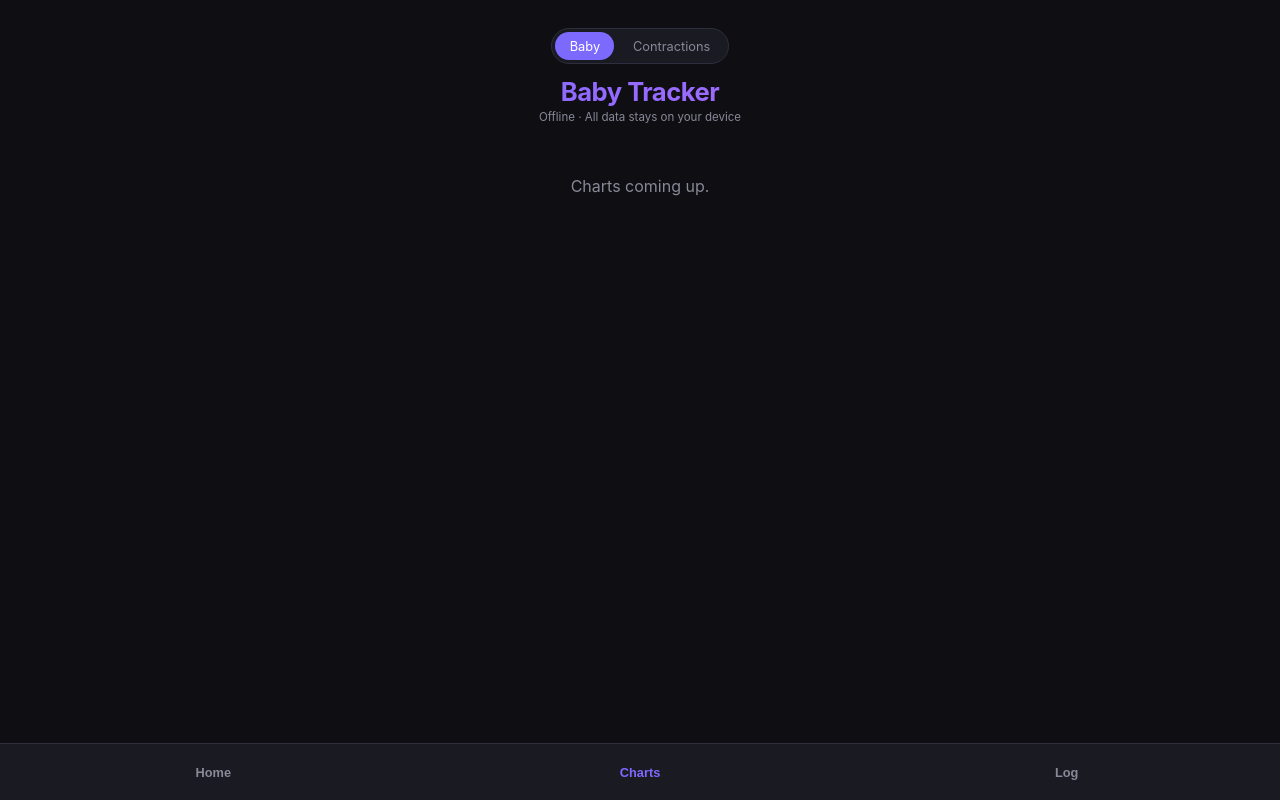
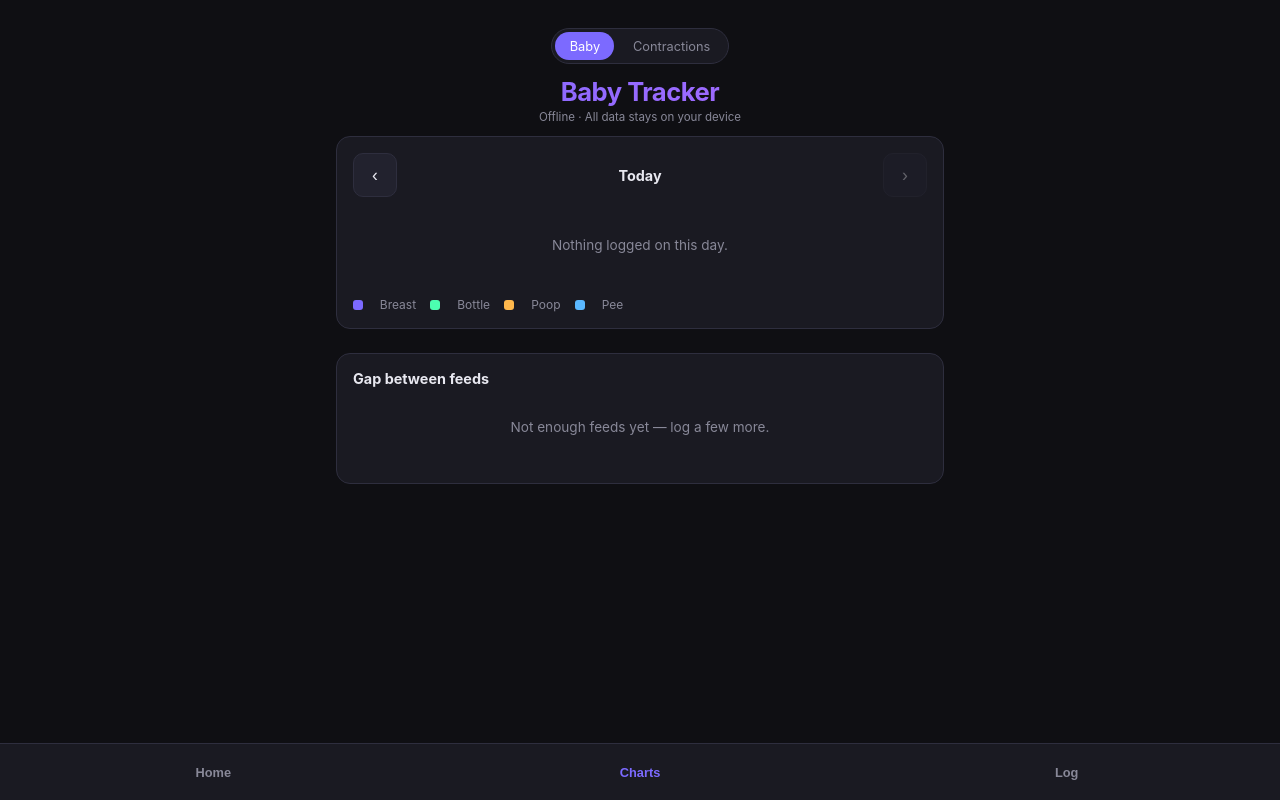
Before and after one commit to gauravprwl14/contraction-tracker, a React (Vite) app: page / in a window 1280 px wide. Both pictures are taken after a click on the tab "Charts". Built offline with nearby package versions, Linux system fonts and the light colour scheme.

Commit message:
feat: add timeline strip and feed gap chart

```diff
--- a/src/features/baby/BabyApp.jsx
+++ b/src/features/baby/BabyApp.jsx
@@ -7,6 +7,7 @@ import { BreastFeedSheet } from './components/BreastFeedSheet';
 import { ExternalFeedSheet } from './components/ExternalFeedSheet';
 import { LogTab } from './components/LogTab';
 import { EditSheet } from './components/EditSheet';
+import { ChartsTab } from './components/ChartsTab';
 import './baby.css';
 
 const TABS = [
@@ -71,7 +72,7 @@ export default function BabyApp() {
           onEdit={(kind, item) => setEditing({ kind, item })}
         />
       )}
-      {tab === 'charts' && <p className="placeholder">Charts coming up.</p>}
+      {tab === 'charts' && <ChartsTab feedStore={feedStore} diaperStore={diaperStore} />}
       {tab === 'log' && (
         <LogTab
           feedStore={feedStore}
--- a/src/features/baby/baby.css
+++ b/src/features/baby/baby.css
@@ -594,3 +594,85 @@
   font-weight: 700;
   cursor: pointer;
 }
+
+/* ---- Charts tab ---- */
+.charts {
+  display: flex;
+  flex-direction: column;
+  gap: 1.5rem;
+}
+
+.chart {
+  background: var(--surface);
+  border: 1px solid var(--border);
+  border-radius: 14px;
+  padding: 1rem;
+}
+
+.chart__head {
+  display: flex;
+  align-items: center;
+  justify-content: space-between;
+  gap: 0.5rem;
+  margin-bottom: 0.5rem;
+}
+
+.chart__nav {
+  min-width: 44px;
+  min-height: 44px;
+  border: 1px solid var(--border);
+  border-radius: 10px;
+  background: var(--surface2);
+  color: var(--text);
+  font-size: 1.1rem;
+  cursor: pointer;
+  transition: opacity 0.15s;
+}
+
+.chart__nav:disabled {
+  opacity: 0.35;
+  cursor: not-allowed;
+}
+
+.chart__title {
+  margin: 0;
+  font-size: 0.9rem;
+  font-weight: 700;
+}
+
+.chart__empty {
+  text-align: center;
+  padding: 2rem 1rem;
+  color: var(--text-muted);
+  font-size: 0.85rem;
+}
+
+.chart__caption {
+  color: var(--text-muted);
+  font-size: 0.75rem;
+  text-align: center;
+  margin: 0.5rem 0 0;
+}
+
+.chart__legend {
+  display: flex;
+  flex-wrap: wrap;
+  align-items: center;
+  gap: 0.4rem 0.9rem;
+  color: var(--text-muted);
+  font-size: 0.75rem;
+  margin: 0.75rem 0 0;
+}
+
+.key {
+  display: inline-block;
+  width: 10px;
+  height: 10px;
+  border-radius: 3px;
+  margin-right: 0.15rem;
+}
+
+.key--accent { background: var(--accent); }
+.key--green { background: var(--green); }
+.key--warn { background: var(--warn); }
+.key--blue { background: #5ab8ff; }
--- /dev/null
+++ b/src/features/baby/components/ChartsTab.jsx
@@ -0,0 +1,21 @@
+import { startOfDay } from '../../../utils/dates';
+import { TimelineStrip } from './charts/TimelineStrip';
+import { FeedGapChart } from './charts/FeedGapChart';
+
+export function ChartsTab({ feedStore, diaperStore }) {
+  // `now` is threaded down from the store's ticking clock instead of calling
+  // Date.now() during render, which react-hooks/purity forbids.
+  const { now } = feedStore;
+
+  return (
+    <div className="charts">
+      <TimelineStrip
+        feeds={feedStore.feeds}
+        diapers={diaperStore.diapers}
+        initialDayStart={startOfDay(now)}
+        now={now}
+      />
+      <FeedGapChart feeds={feedStore.feeds} />
+    </div>
+  );
+}
--- /dev/null
+++ b/src/features/baby/components/charts/FeedGapChart.jsx
@@ -0,0 +1,50 @@
+import { gapsBetweenFeeds } from '../../feedLogic';
+
+const W = 1000;
+const H = 260;
+const PAD = 30;
+
+export function FeedGapChart({ feeds }) {
+  const gaps = gapsBetweenFeeds(feeds).slice(0, 20).reverse(); // oldest left
+  if (gaps.length < 2) {
+    return (
+      <div className="chart">
+        <h3 className="chart__title">Gap between feeds</h3>
+        <p className="chart__empty">Not enough feeds yet — log a few more.</p>
+      </div>
+    );
+  }
+
+  const hours = gaps.map((g) => g / 3600000);
+  const max = Math.max(...hours, 1);
+  const bw = (W - PAD * 2) / hours.length;
+  const y = (h) => H - PAD - (h / max) * (H - PAD * 2);
+  const avg = hours.reduce((s, v) => s + v, 0) / hours.length;
+
+  return (
+    <div className="chart">
+      <h3 className="chart__title">Gap between feeds (hours)</h3>
+      <svg viewBox={`0 0 ${W} ${H}`} width="100%" role="img" aria-label="Hours between feeds">
+        {hours.map((h, i) => (
+          <rect
+            key={i}
+            x={PAD + i * bw + bw * 0.15}
+            y={y(h)}
+            width={bw * 0.7}
+            height={H - PAD - y(h)}
+            rx="3"
+            fill="var(--accent)"
+          >
+            <title>{h.toFixed(1)}h</title>
+          </rect>
+        ))}
+        <line x1={PAD} y1={y(avg)} x2={W - PAD} y2={y(avg)} stroke="var(--green)" strokeWidth="2" strokeDasharray="8 6" />
+        <text x={W - PAD} y={y(avg) - 8} fill="var(--green)" fontSize="18" textAnchor="end">
+          avg {avg.toFixed(1)}h
+        </text>
+        <line x1={PAD} y1={H - PAD} x2={W - PAD} y2={H - PAD} stroke="var(--border)" strokeWidth="2" />
+      </svg>
+      <p className="chart__caption">Oldest on the left · last {hours.length} gaps</p>
+    </div>
+  );
+}
--- /dev/null
+++ b/src/features/baby/components/charts/TimelineStrip.jsx
@@ -0,0 +1,85 @@
+import { useState } from 'react';
+import { startOfDay, addDays, formatDayLabel, DAY_MS } from '../../../../utils/dates';
+import { feedDurationMs } from '../../feedLogic';
+
+const W = 1000;
+const H = 120;
+const TRACK_Y = 46;
+const TRACK_H = 34;
+
+// Fraction of the day, clamped so an entry that started yesterday still renders at 0.
+const frac = (ts, dayStart) => Math.min(1, Math.max(0, (ts - dayStart) / DAY_MS));
+
+export function TimelineStrip({ feeds, diapers, initialDayStart, now }) {
+  // `now` comes from the ticking store clock rather than Date.now() here, since
+  // calling Date.now() during render trips react-hooks/purity.
+  const [dayStart, setDayStart] = useState(() => initialDayStart ?? startOfDay(now));
+  const dayEnd = dayStart + DAY_MS;
+
+  const dayFeeds = feeds.filter((f) => f.startTime >= dayStart && f.startTime < dayEnd);
+  const dayDiapers = diapers.filter((d) => d.time >= dayStart && d.time < dayEnd);
+  const isToday = startOfDay(now) === dayStart;
+
+  return (
+    <div className="chart">
+      <div className="chart__head">
+        <button className="chart__nav" onClick={() => setDayStart((d) => addDays(d, -1))} aria-label="Previous day">‹</button>
+        <h3 className="chart__title">{formatDayLabel(dayStart)}</h3>
+        <button className="chart__nav" onClick={() => setDayStart((d) => addDays(d, 1))} disabled={isToday} aria-label="Next day">›</button>
+      </div>
+
+      {dayFeeds.length === 0 && dayDiapers.length === 0 ? (
+        <p className="chart__empty">Nothing logged on this day.</p>
+      ) : (
+        <svg viewBox={`0 0 ${W} ${H}`} width="100%" role="img" aria-label="24 hour timeline">
+          <rect x="0" y={TRACK_Y} width={W} height={TRACK_H} rx="6" fill="var(--surface2)" />
+
+          {[0, 6, 12, 18, 24].map((h) => (
+            <g key={h}>
+              <line x1={(h / 24) * W} y1={TRACK_Y} x2={(h / 24) * W} y2={TRACK_Y + TRACK_H} stroke="var(--border)" strokeWidth="2" />
+              <text x={Math.min(W - 20, Math.max(14, (h / 24) * W))} y={TRACK_Y + TRACK_H + 20} fill="var(--text-muted)" fontSize="18" textAnchor="middle">
+                {h}
+              </text>
+            </g>
+          ))}
+
+          {dayFeeds.map((f) => {
+            const x = frac(f.startTime, dayStart) * W;
+            const w = Math.max(4, (feedDurationMs(f) / DAY_MS) * W);
+            return (
+              <rect
+                key={f.id}
+                x={x}
+                y={TRACK_Y}
+                width={Math.min(w, W - x)}
+                height={TRACK_H}
+                fill={f.type === 'breast' ? 'var(--accent)' : 'var(--green)'}
+              >
+                <title>{f.type === 'breast' ? 'Breast feed' : 'Bottle feed'}</title>
+              </rect>
+            );
+          })}
+
+          {dayDiapers.map((d) => (
+            <circle
+              key={d.id}
+              cx={frac(d.time, dayStart) * W}
+              cy={d.poop ? 22 : TRACK_Y + TRACK_H + 34}
+              r="8"
+              fill={d.poop ? 'var(--warn)' : '#5ab8ff'}
+            >
+              <title>{d.poop ? 'Poop' : 'Pee'}</title>
+            </circle>
+          ))}
+        </svg>
+      )}
+
+      <p className="chart__legend">
+        <span className="key key--accent" /> Breast
+        <span className="key key--green" /> Bottle
+        <span className="key key--warn" /> Poop
+        <span className="key key--blue" /> Pee
+      </p>
+    </div>
+  );
+}
```
